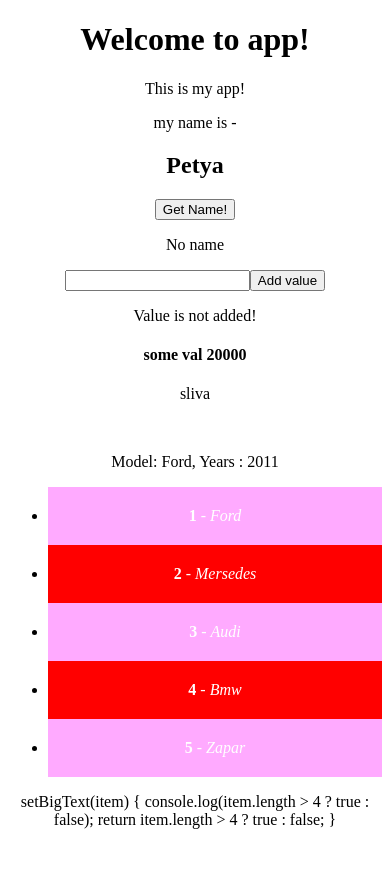
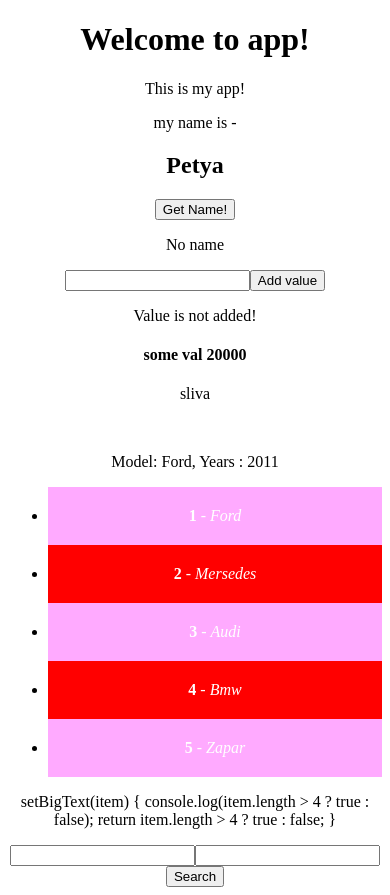
Before and after one commit to KirillStativka/ang_ed, an Angular app: page / in a window 390 px wide. Before the commit the page ends 845 px from the top, so only its background shows below. Built offline with nearby package versions, Linux system fonts and the light colour scheme.

Commit message:
Lessons-2-4: - breakpoint ; To do : - write correct part code in car-comp;

```diff
--- a/package.json
+++ b/package.json
@@ -13,11 +13,13 @@
   "private": true,
   "dependencies": {
     "@angular/animations": "^5.2.0",
+    "@angular/cdk": "^6.2.1",
     "@angular/common": "^5.2.0",
     "@angular/compiler": "^5.2.0",
     "@angular/core": "^5.2.0",
     "@angular/forms": "^5.2.0",
     "@angular/http": "^5.2.0",
+    "@angular/material": "^6.2.1",
     "@angular/platform-browser": "^5.2.0",
     "@angular/platform-browser-dynamic": "^5.2.0",
     "@angular/router": "^5.2.0",
--- a/src/app/car/car.component.html
+++ b/src/app/car/car.component.html
@@ -14,6 +14,15 @@
     </div>
 </div>
 
-<div class="item_holder">
+<!--<div class="item_holder">-->
+<!--<div class="input_holder"><input id="result" type="text" [ngModel]="result" readonly placeholder="this be you answer"></div>-->
+<!--<div class="holder_input"><input  [ngModel]="number" placeholder="Write a number" type="text"></div>-->
+<!--<button (click)="squareDigits(number)">Click</button>-->
+<!--</div>-->
 
+<div>
+    <input [(ngModel)]="value1">
+    <input [(ngModel)]="value2">
+
+    <button (click)="search()">Search</button>
 </div>
--- a/src/app/car/car.component.ts
+++ b/src/app/car/car.component.ts
@@ -20,6 +20,10 @@ export class CarComponent {
         console.log(item.length > 4 ? true : false);
         return item.length > 4 ? true : false;
     }
+    result: any = '';
+    number: any = 0;
+    value1: string;
+    value2: string;
     constructor() {
         let itemsT = ['Ford', 'Mersedes', 'Audi', 'Bmw', 'Zapar', 'sliva'];
         let test = document.getElementById('test_div');
@@ -44,17 +48,21 @@ export class CarComponent {
         testTar.id = 'newId';
         console.log(testTar.id);
         // square Digits number
-        function squareDigits(num) {
-            const strNum: any = String(num);
-            let newNum: any = '';
 
-            for (let i = 0; i <= strNum.length - 1; i++) {
-                newNum += strNum[i] * strNum[i];
-            }
-            console.log(Number(newNum));
-        }
-        squareDigits(9119);
+        // function squareDigits(num) {
+        //     const strNum: any = String(num);
+        //     let newNum: any = '';
+        //     let newVariable : any = document.getElementById('result');
+        //     for (let i = 0; i <= strNum.length - 1; i++) {
+        //         newNum += strNum[i] * strNum[i];
+        //     }
+        //   let some: any =  Number(newNum);
+        //     newVariable.some.innerText ;
+        // }
+        // squareDigits(9119);
     }
 
-
+    search(){
+        console.log(`value1: ${this.value1} \n value2: ${this.value2}`);
+    }
 }
```
Also changed, not shown: 1 other file (tests, documents, lock files or other folders).
